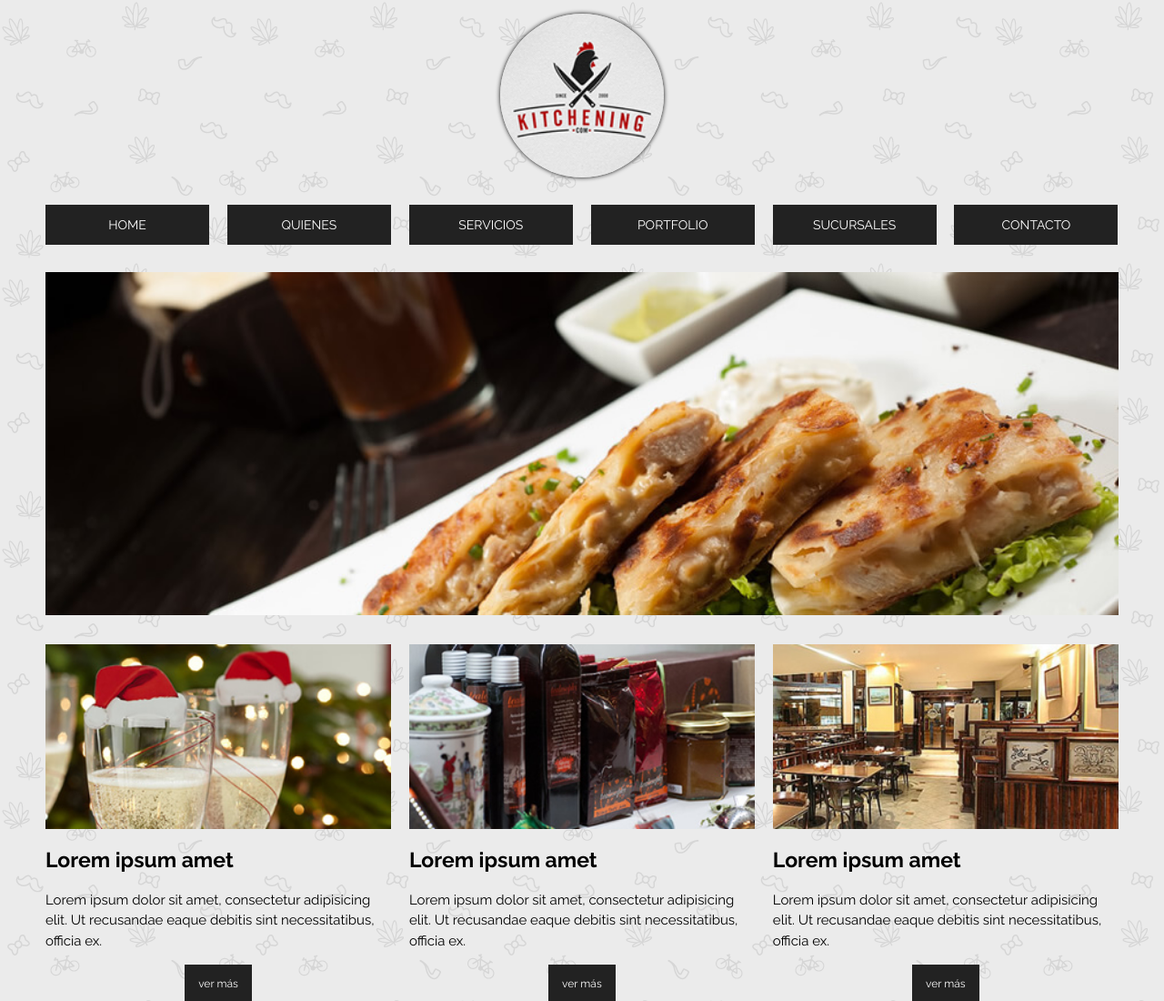
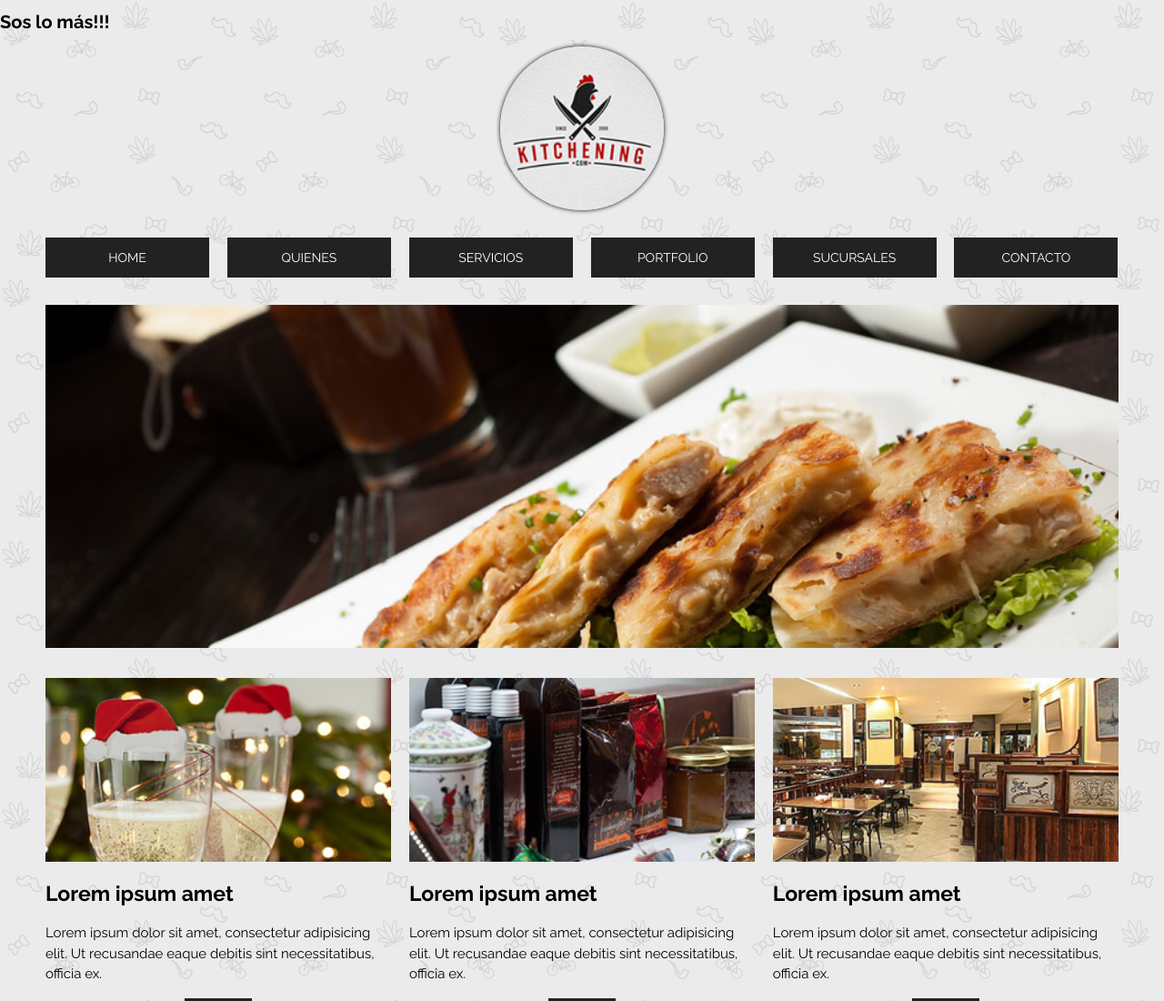
Before and after one commit to javi-dh/claseCopadaTT, a plain HTML site: page index.html in a window 1280 px wide. Shown: the top 1100 px of the page at 91% size. Drawn offline with nearby package versions, Linux system fonts and the light colour scheme.

Commit message:
cambió el index

```diff
--- a/index.html
+++ b/index.html
@@ -10,6 +10,8 @@
 		<link rel="stylesheet" href="css/styles.min.css">
 	</head>
 	<body>
+
+	<h1>Sos lo más!!!</h1>
 
 	<div class="container">
 
```
